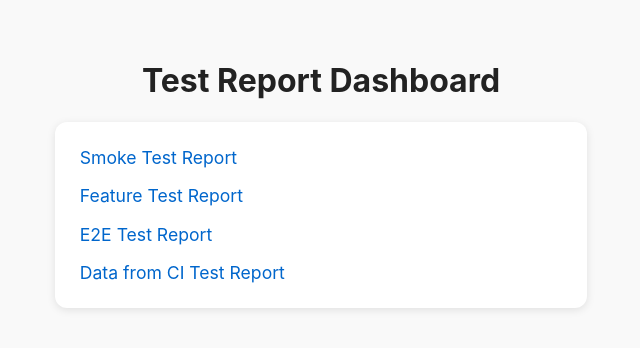
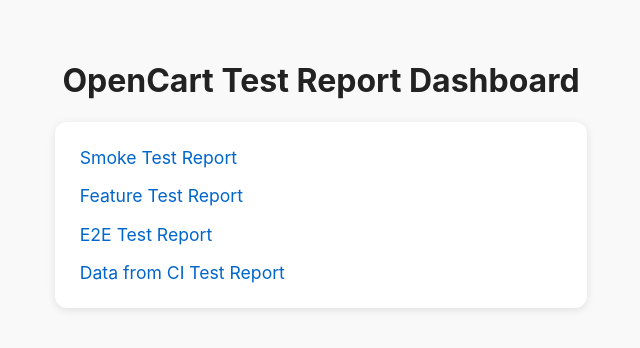
Before and after one commit to chandreyee729/cpress_e2e_opencart, a plain HTML site: page index.html in a window 1280 px wide. Shown: the whole page, without its empty margins (319-959 px from the left). Drawn offline with Linux system fonts and the light colour scheme.

Commit message:
deploy: c9070c7e1213b07f7b3f60e3cb307408eccc7493

```diff
--- a/index.html
+++ b/index.html
@@ -35,7 +35,7 @@
   </style>
 </head>
 <body>
-  <h1>Test Report Dashboard</h1>
+  <h1>OpenCart Test Report Dashboard</h1>
   <div class="card">
     <a href="smoke/">Smoke Test Report</a>
     <a href="feature/">Feature Test Report</a>
```
